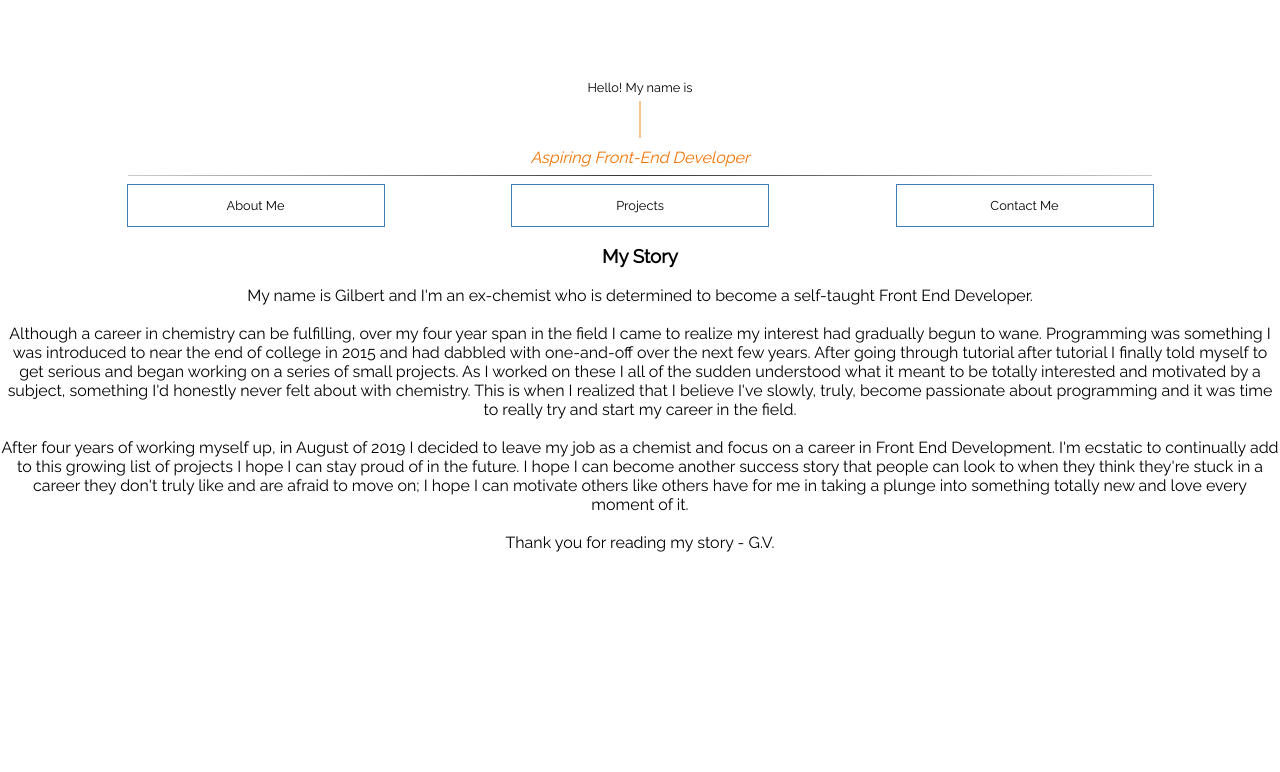
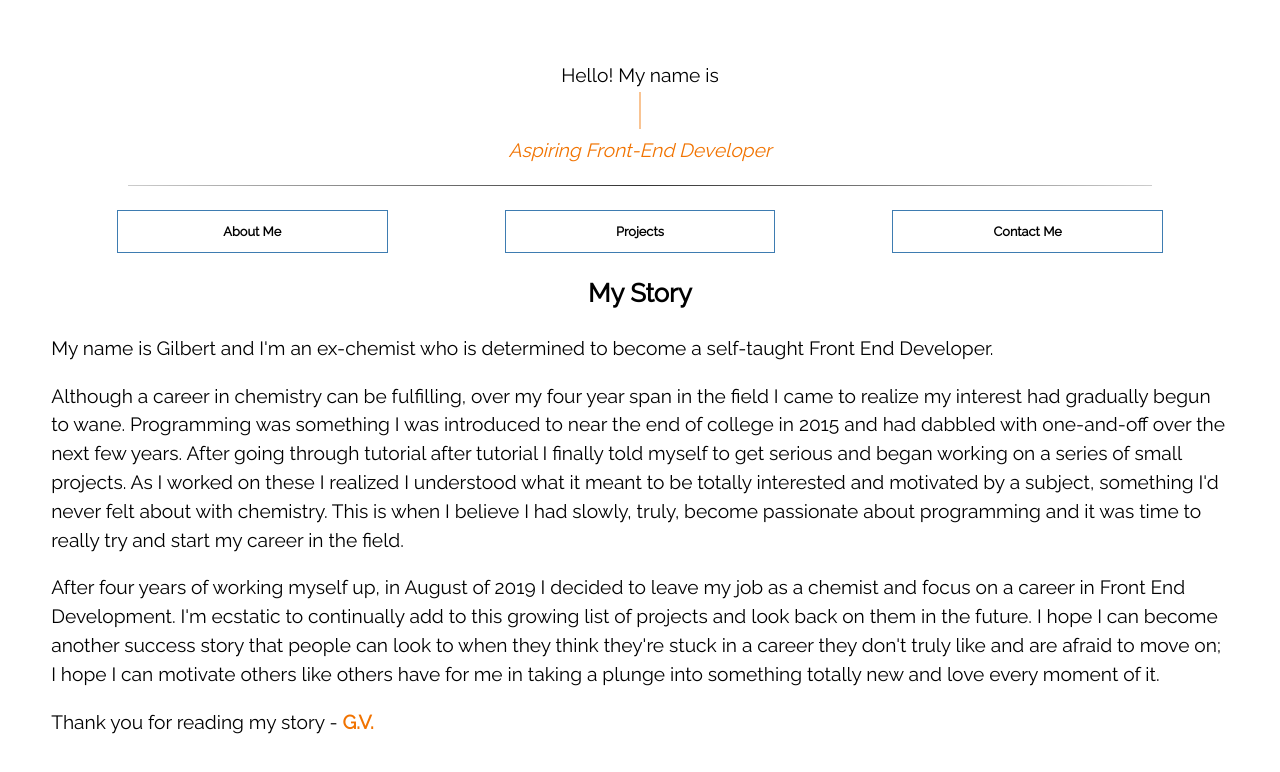
Before and after one commit to gilv93/portfolio, a React (Create React App) app: page / in a window 1280 px wide. Shown: the top 772 px of the page. Built offline with nearby package versions, Linux system fonts and the light colour scheme.

Commit message:
font size

```diff
--- a/src/about.js
+++ b/src/about.js
@@ -11,13 +11,13 @@ const About = () => {
 			my interest had gradually begun to wane. Programming was something I was introduced to near the end of college in
 			2015 and had dabbled with one-and-off over the next few years. After going through tutorial after tutorial I
 			finally told myself to get serious and began working on a series of small projects. As I worked on these I
-			all of the sudden understood what it meant to be totally interested and motivated by a subject, something I'd honestly
-			never felt about with chemistry. This is when I realized that I believe I've slowly, truly, become passionate
+			realized I understood what it meant to be totally interested and motivated by a subject, something I'd
+			never felt about with chemistry. This is when I believe I had slowly, truly, become passionate
 			about programming and it was time to really try and start my career in the field.</p>
 			<br></br>
 			<p>After four years of working myself up, in August of 2019 I decided to leave my job as a chemist and focus
-			on a career in Front End Development. I'm ecstatic to continually add to this growing list of projects I hope
-			I can stay proud of in the future. I hope I can become another success story that people can look to when they
+			on a career in Front End Development. I'm ecstatic to continually add to this growing list of projects and look
+			back on them in the future. I hope I can become another success story that people can look to when they
 			think they're stuck in a career they don't truly like and are afraid to move on; I hope I can motivate others
 			like others have for me in taking a plunge into something totally new and love every moment of it.</p>
 			<br></br>
--- a/src/styles/App.scss
+++ b/src/styles/App.scss
@@ -10,5 +10,6 @@
 		background: #333;
 		background-image: linear-gradient(to right, #ccc, #333, #ccc);
 		width: 80vw;
+		margin: 1.5em;
 	}
 }
--- a/src/styles/about.scss
+++ b/src/styles/about.scss
@@ -1,12 +1,21 @@
 .about {
+	margin-left: 4vw;
+	margin-right: 4vw;
 
 	h3 {
 		text-align: center;
+		font-size: 1.6em;
 	}
 
 	p {
-		font-size: 1em;
-		text-align: center;
+		font-size: 1.2em;
+		text-align: left;
 		margin: 0;
+		line-height: 1.5em;
+	}
+
+	.name {
+		color: #F17300;
+		font-weight: 1000;
 	}
 }
--- a/src/styles/buttons.scss
+++ b/src/styles/buttons.scss
@@ -8,6 +8,9 @@
 		border: 1px solid #3E7CB1;
 		font-size: 0.8em;
 		width: 20vw;
+		font-weight: 600;
+		padding-left: 0.5em;
+		padding-right: 0.5em;
 
 		&:hover {
 			background: rgba(62, 124, 177, 0.5);
--- a/src/styles/header.scss
+++ b/src/styles/header.scss
@@ -1,9 +1,9 @@
 .header {
-	margin-top: 10vh;
+	margin-top: 8vh;
 
 	p {
 		font-weight: lighter;
-		font-size: 0.8em;
+		font-size: 1.2em;
 		text-align: center;
 		margin: 0;
 	}
@@ -53,7 +53,7 @@
 
 	h2 {
 		font-weight: lighter;
-		font-size: 1em;
+		font-size: 1.2em;
 		text-align: center;
 		margin: 0;
 		font-style: italic;
```
